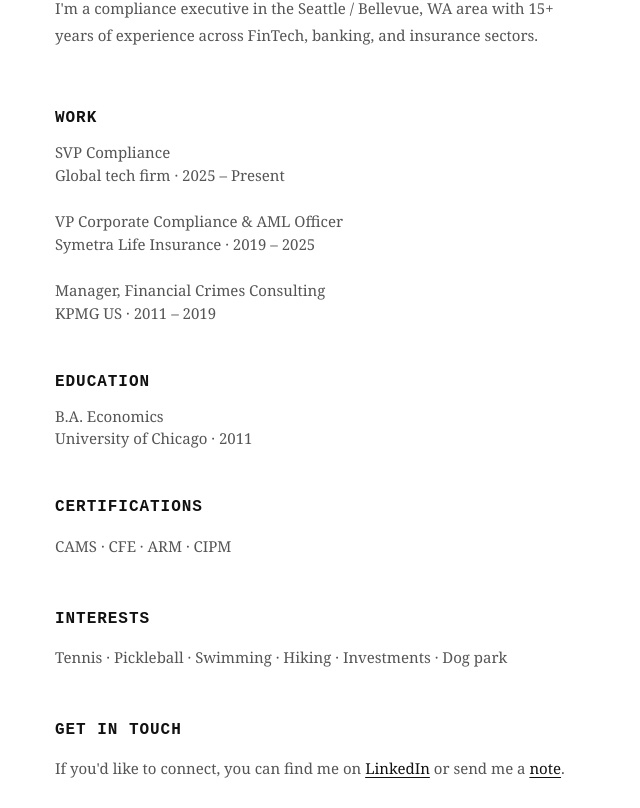
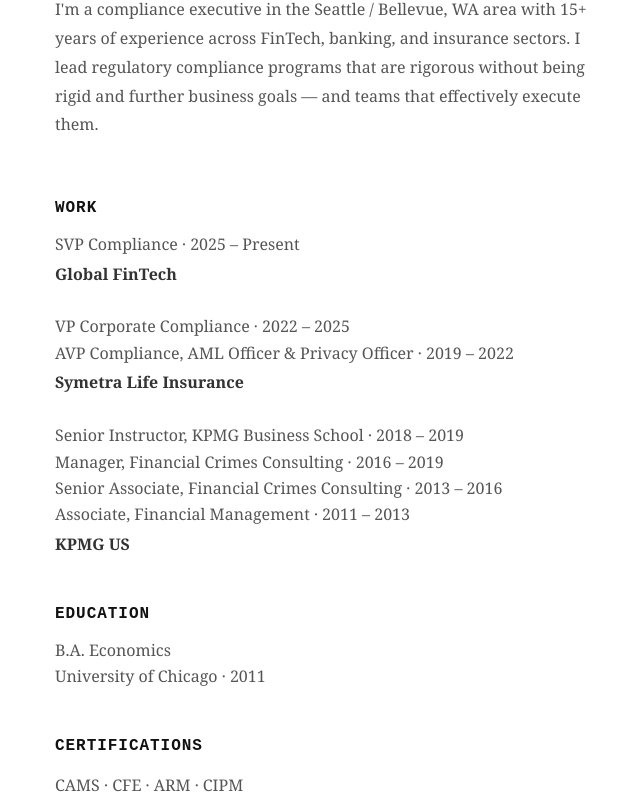
Before and after one commit to understandmykiwi/my-portfolio, a SvelteKit app: page / in a window 1280 px wide. Shown: the part 492-1300 px from the top of the page, without its empty margins (217-857 px from the left). Built offline with nearby package versions, Linux system fonts and the light colour scheme.

Commit message:
update work section content and font size

```diff
--- a/src/routes/+page.svelte
+++ b/src/routes/+page.svelte
@@ -1,19 +1,25 @@
-<h1>Hi, I'm Harvey.</h1>
-<p class="intro-sub">I'm a compliance executive in the Seattle / Bellevue, WA area with 15+ years of experience across FinTech, banking, and insurance sectors.</p>
+<h1>Hi, I'm Harvey Chu.</h1>
+<p class="intro-sub">I'm a compliance executive in the Seattle / Bellevue, WA area with 15+ years of experience across FinTech, banking, and insurance sectors. I lead regulatory compliance programs that are rigorous without being rigid and further business goals — and teams that effectively execute them.</p>
 
 <p class="section-label">Work</p>
 
 <div class="entry">
-  <span class="entry-role">SVP Compliance</span>
-  <span class="entry-sub">Global tech firm · 2025 – Present</span>
+  <span class="entry-role">SVP Compliance · 2025 – Present</span>
+  <span class="entry-company">Global FinTech</span>
 </div>
+
 <div class="entry">
-  <span class="entry-role">VP Corporate Compliance & AML Officer</span>
-  <span class="entry-sub">Symetra Life Insurance · 2019 – 2025</span>
+  <span class="entry-role">VP Corporate Compliance · 2022 – 2025</span>
+  <span class="entry-role">AVP Compliance, AML Officer & Privacy Officer · 2019 – 2022</span>
+  <span class="entry-company">Symetra Life Insurance</span>
 </div>
+
 <div class="entry">
-  <span class="entry-role">Manager, Financial Crimes Consulting</span>
-  <span class="entry-sub">KPMG US · 2011 – 2019</span>
+  <span class="entry-role">Senior Instructor, KPMG Business School · 2018 – 2019</span>
+  <span class="entry-role">Manager, Financial Crimes Consulting · 2016 – 2019</span>
+  <span class="entry-role">Senior Associate, Financial Crimes Consulting · 2013 – 2016</span>
+  <span class="entry-role">Associate, Financial Management · 2011 – 2013</span>
+  <span class="entry-company">KPMG US</span>
 </div>
 
 <p class="section-label">Education</p>
@@ -24,14 +30,14 @@
 </div>
 
 <p class="section-label">Certifications</p>
-<p class="plain-text">CAMS · CFE · ARM · CIPM</p>
+<p class="plain-text">CAMS · CFE · ARM · CIPM<br>ACLI AML & Critical Infrastructure Task Force Board Member</p>
 
 <p class="section-label">Interests</p>
-<p class="plain-text">Tennis · Pickleball · Swimming · Hiking · Investments · Dog park</p>
+<p class="plain-text">Tennis. Pickleball. Swimming. Hiking.</p>
 
 <p class="section-label">Get in touch</p>
 <p class="contact-text">
- If you'd like to connect, you can find me on
+  Feel free to reach out if you'd like to connect. You can find me on
   <a href="https://www.linkedin.com/in/harveychu/" target="_blank">LinkedIn</a>
   or send me a <a href="mailto:hello@harveychu.com">note</a>.
 </p>
@@ -45,7 +51,7 @@
   }
 
   .intro-sub {
-    font-size: 15px;
+    font-size: 16px;
     color: #555;
     line-height: 1.8;
     max-width: 540px;
@@ -66,34 +72,43 @@
   .entry {
     display: flex;
     flex-direction: column;
-    gap: 0.1rem;
-    margin-bottom: 1.6rem;
+    gap: 0.15rem;
+    margin-bottom: 1.8rem;
   }
 
   .entry-role {
     font-family: Georgia, 'Times New Roman', serif;
-    font-size: 15px;
+    font-size: 16px;
     font-weight: 400;
     color: #555;
-    line-height: 1.4;
+    line-height: 1.5;
+  }
+
+  .entry-company {
+    font-family: Georgia, 'Times New Roman', serif;
+    font-size: 16px;
+    font-weight: 700;
+    color: #333;
+    line-height: 1.5;
+    margin-top: 0.2rem;
   }
 
   .entry-sub {
     font-family: Georgia, 'Times New Roman', serif;
-    font-size: 15px;
+    font-size: 16px;
     font-weight: 400;
     color: #555;
-    line-height: 1.4;
+    line-height: 1.5;
   }
 
   .plain-text {
-    font-size: 15px;
+    font-size: 16px;
     color: #555;
     line-height: 2;
   }
 
   .contact-text {
-    font-size: 15px;
+    font-size: 16px;
     color: #555;
     line-height: 1.9;
     max-width: 520px;
```
